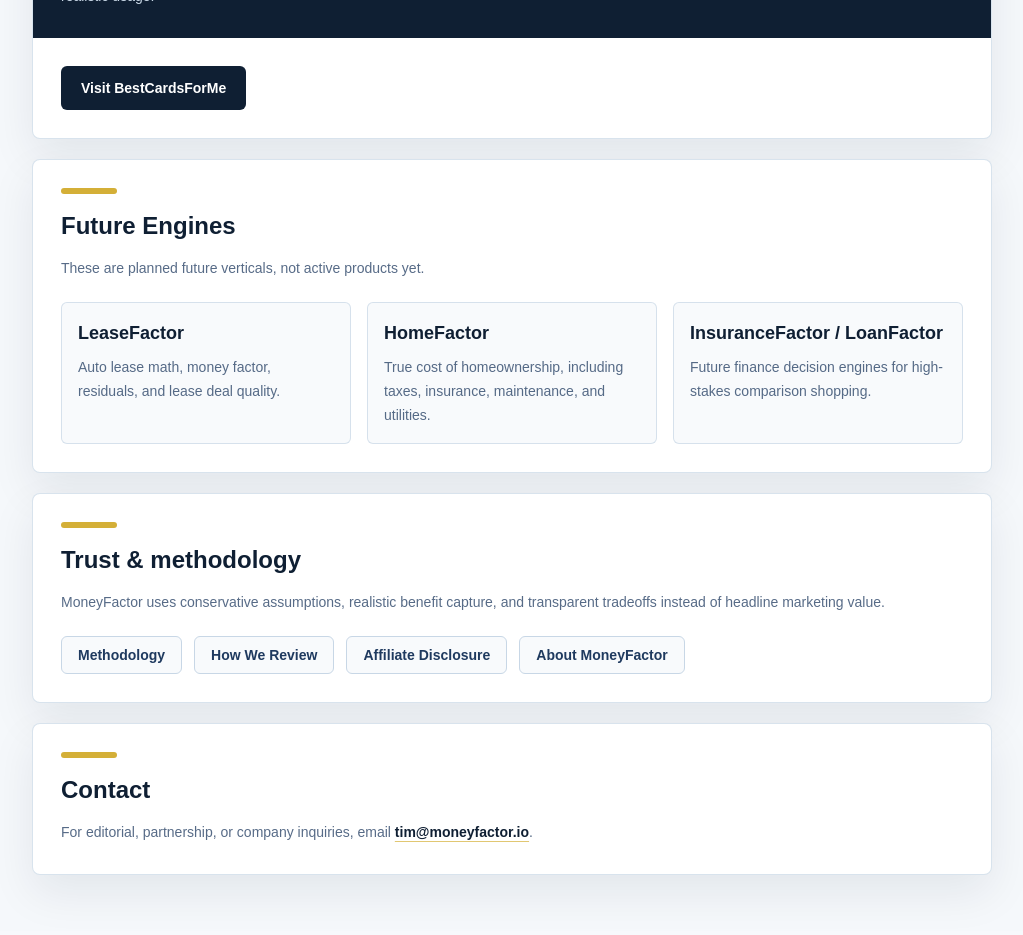
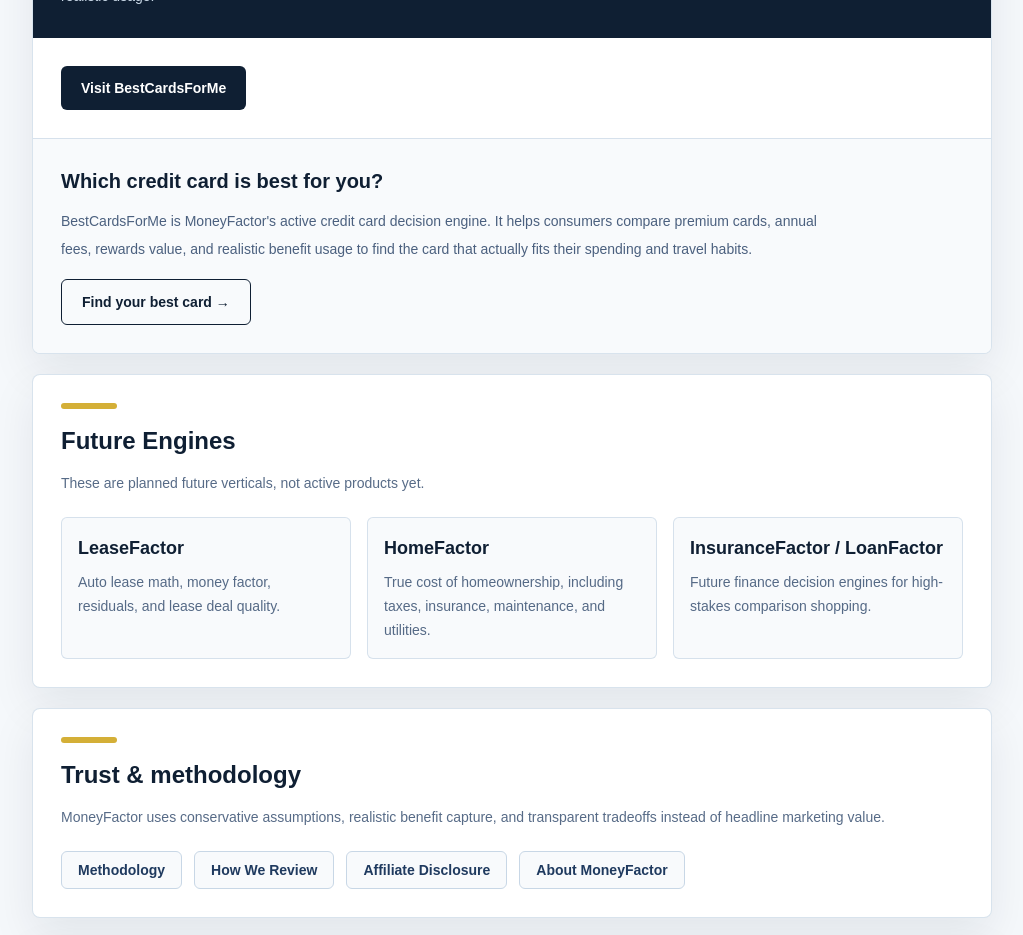
Before and after one commit to MoneyFactorLabs/bestcardsforme-quiz, a Next.js app: page /moneyfactor in a window 1280 px wide. Shown: the part 1080-2015 px from the top of the page, without its empty margins (128-1151 px from the left). Built offline with nearby package versions, Linux system fonts and the light colour scheme.

Commit message:
Add BestCardsForMe credit card bridge to MoneyFactor

```diff
--- a/app/moneyfactor/page.tsx
+++ b/app/moneyfactor/page.tsx
@@ -88,6 +88,20 @@ export default function MoneyFactorLandingPage() {
                 Visit BestCardsForMe
               </a>
             </div>
+            <div className="border-t border-blue-gray/70 bg-[#f8fafc] p-5 sm:p-7">
+              <h3 className="text-xl font-semibold">Which credit card is best for you?</h3>
+              <p className="mt-3 max-w-3xl text-sm font-medium leading-7 text-mid-navy/80">
+                BestCardsForMe is MoneyFactor's active credit card decision engine. It helps
+                consumers compare premium cards, annual fees, rewards value, and realistic benefit
+                usage to find the card that actually fits their spending and travel habits.
+              </p>
+              <a
+                href="https://bestcardsforme.com"
+                className="focus-ring mt-4 inline-flex rounded-md border border-navy px-5 py-3 text-sm font-bold text-navy transition hover:bg-navy hover:text-white"
+              >
+                Find your best card →
+              </a>
+            </div>
           </section>
 
           <section className="rounded-lg border border-blue-gray/70 bg-white p-5 shadow-soft sm:p-7">
```
